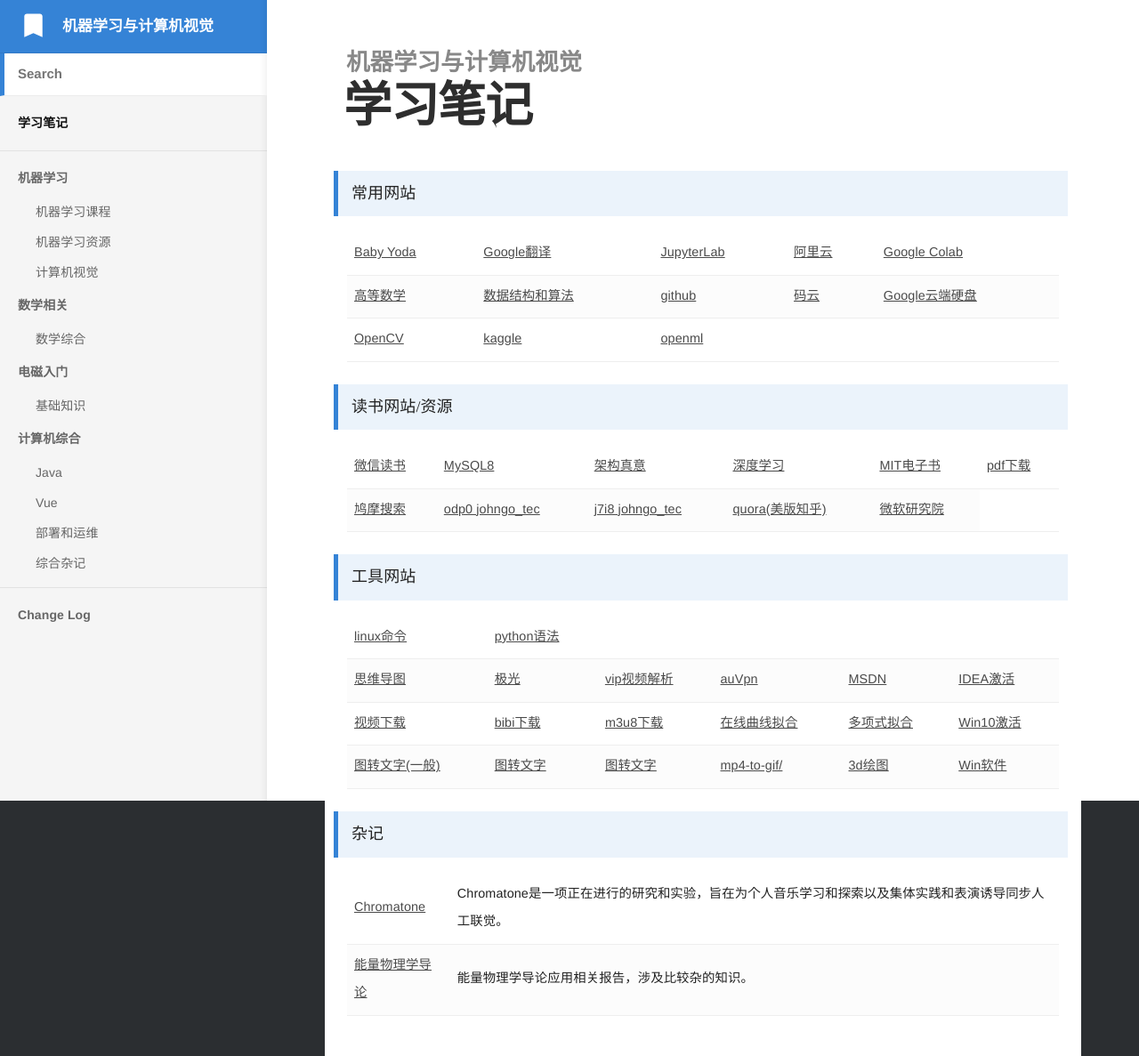
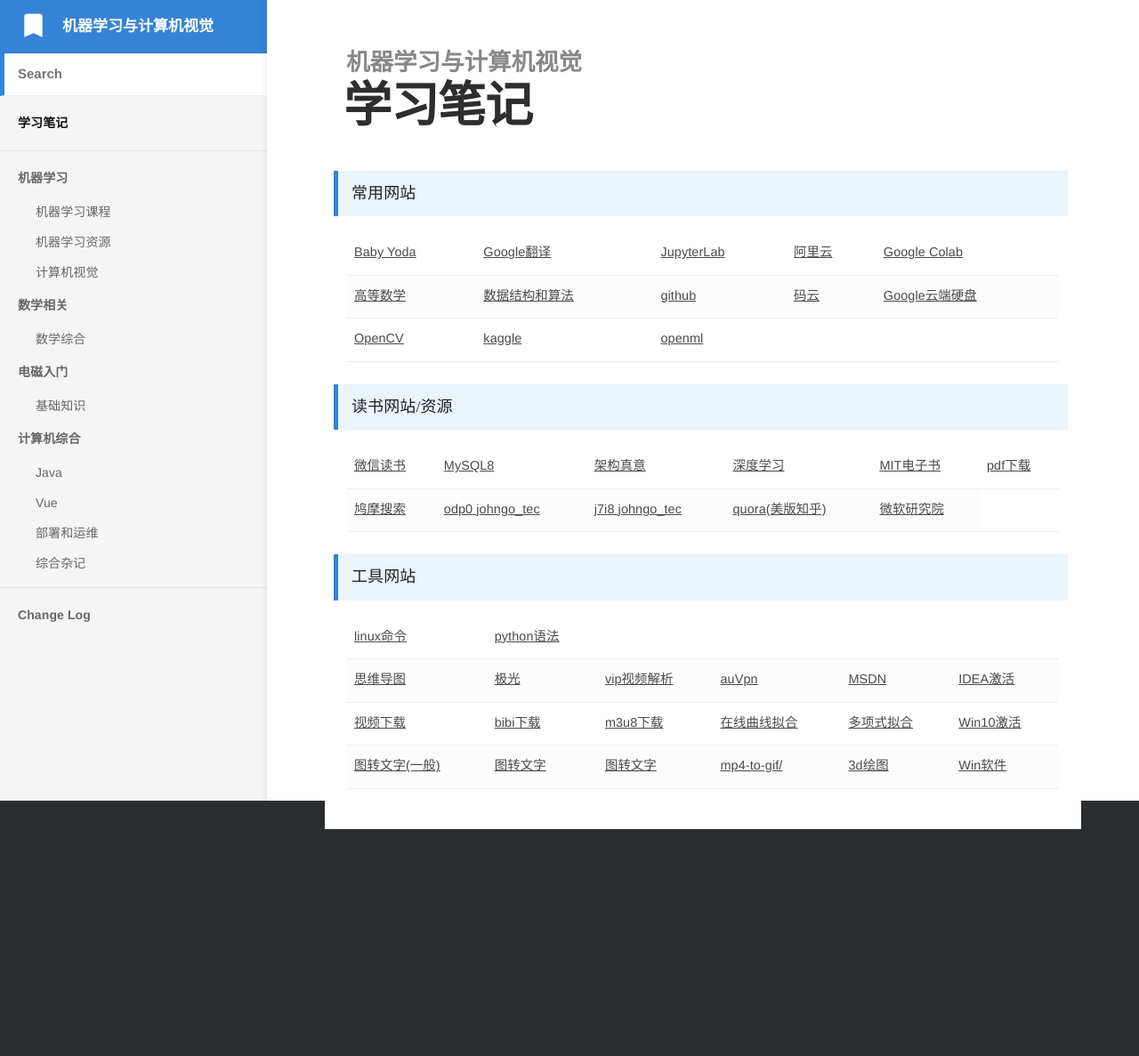
Before and after one commit to bashendixie/Machine_Learning_Notes, a Jekyll site: the page built from index.md, in a window 1280 px wide. Shown: the whole page at 89% size. Built offline with Jekyll 4.4.1, drawn with Linux system fonts in a browser that asks for light colours; some web fonts are replaced; after the commit the page ends 932 px from its top, so only the background shows below that.

Commit message:
no message

```diff
--- a/index.md
+++ b/index.md
@@ -185,25 +185,3 @@
 		</tr>
 	</tbody>
 </table>
-
-> 杂记
-<table width="1033" style="font-size: 0.8em;">
-	<tbody>
-		<tr>
-			<td>
-				<a href="https://chromatone.center/" target="_blank">Chromatone</a>
-			</td>
-			<td>
-				Chromatone是一项正在进行的研究和实验，旨在为个人音乐学习和探索以及集体实践和表演诱导同步人工联觉。
-			</td>
-		</tr>
-		<tr>
-			<td>
-				<a href="http://large.stanford.edu/courses/2011/ph240/" target="_blank">能量物理学导论</a>
-			</td>
-			<td>
-				能量物理学导论应用相关报告，涉及比较杂的知识。
-			</td>
-		</tr>
-	</tbody>
-</table>
```
